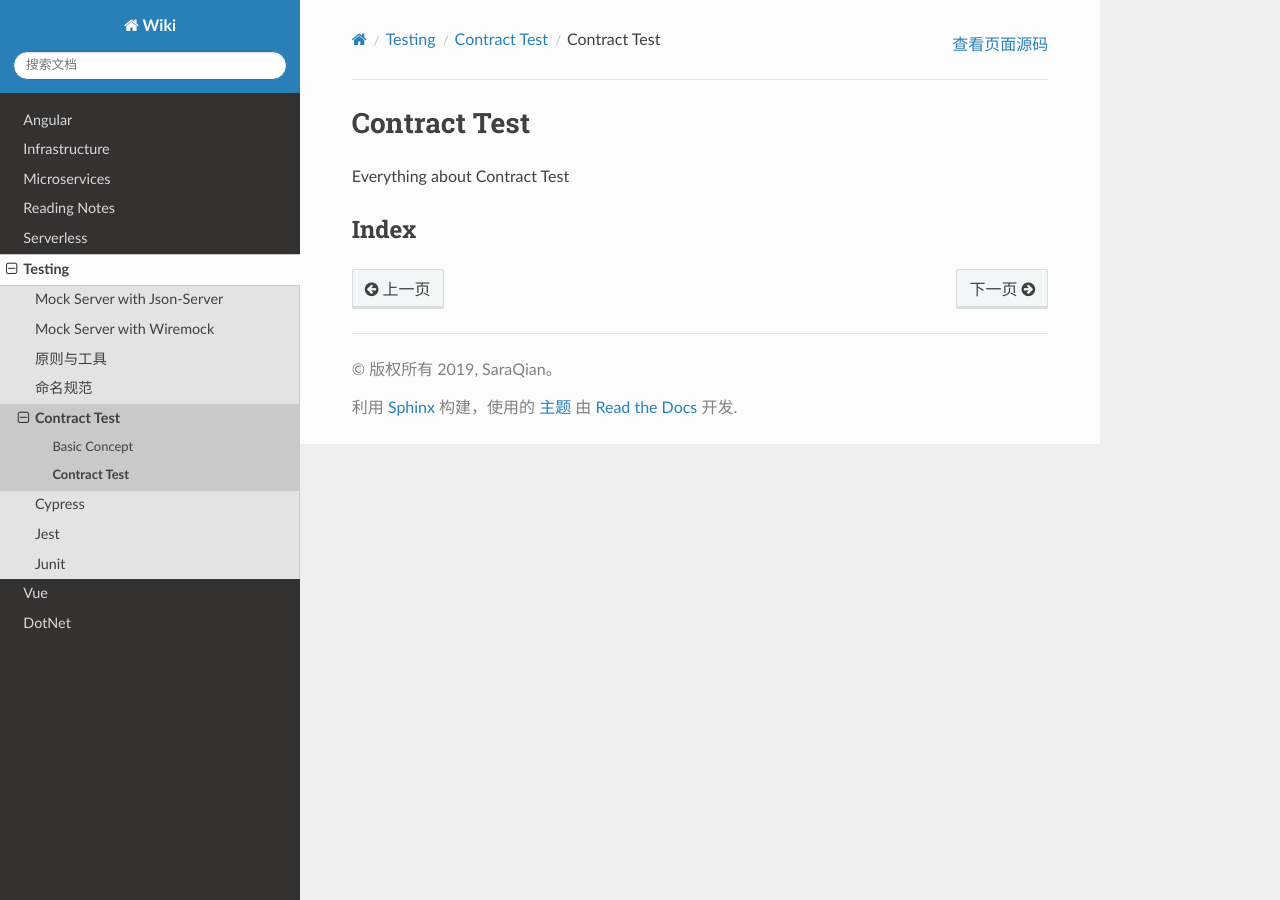
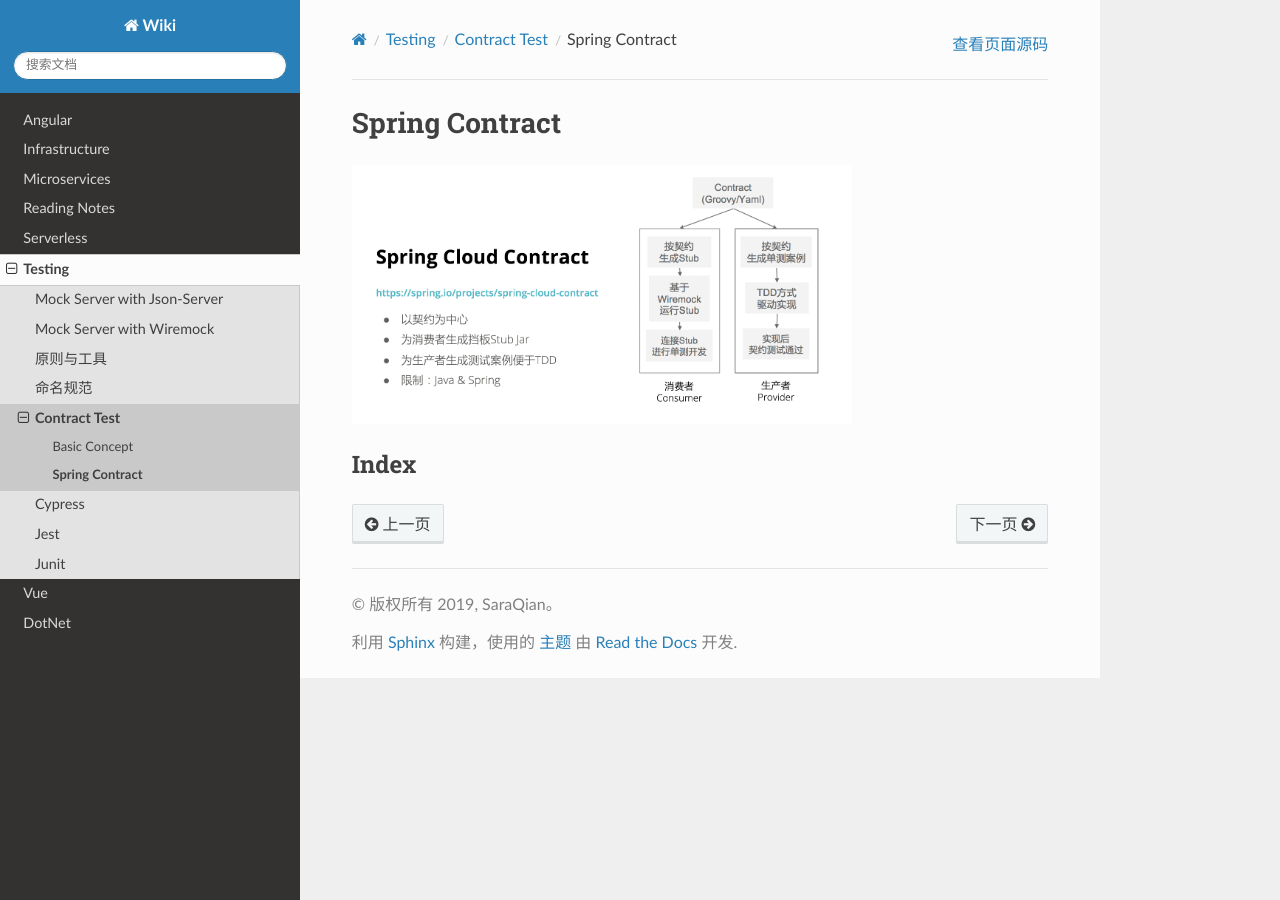
Before and after one commit to abigail830/Sphinx_wiki, a Sphinx documentation site: the page built from source/Testing/ContractTest/SpringContract/index.rst, in a window 1280 px wide. Built offline with Sphinx 7.4.7 and the Read the Docs theme 2.0.0, drawn with Linux system fonts in a browser that asks for light colours.

Commit message:
Update index.rst

```diff
--- a/source/Testing/ContractTest/SpringContract/index.rst
+++ b/source/Testing/ContractTest/SpringContract/index.rst
@@ -1,7 +1,14 @@
-Contract Test
+Spring Contract
 ======================
 
-Everything about Contract Test
+.. image:: ../../../../images/springcontract.png
+   :width: 500px
+
+
+
+
+
+
 
 Index
 -----
```
